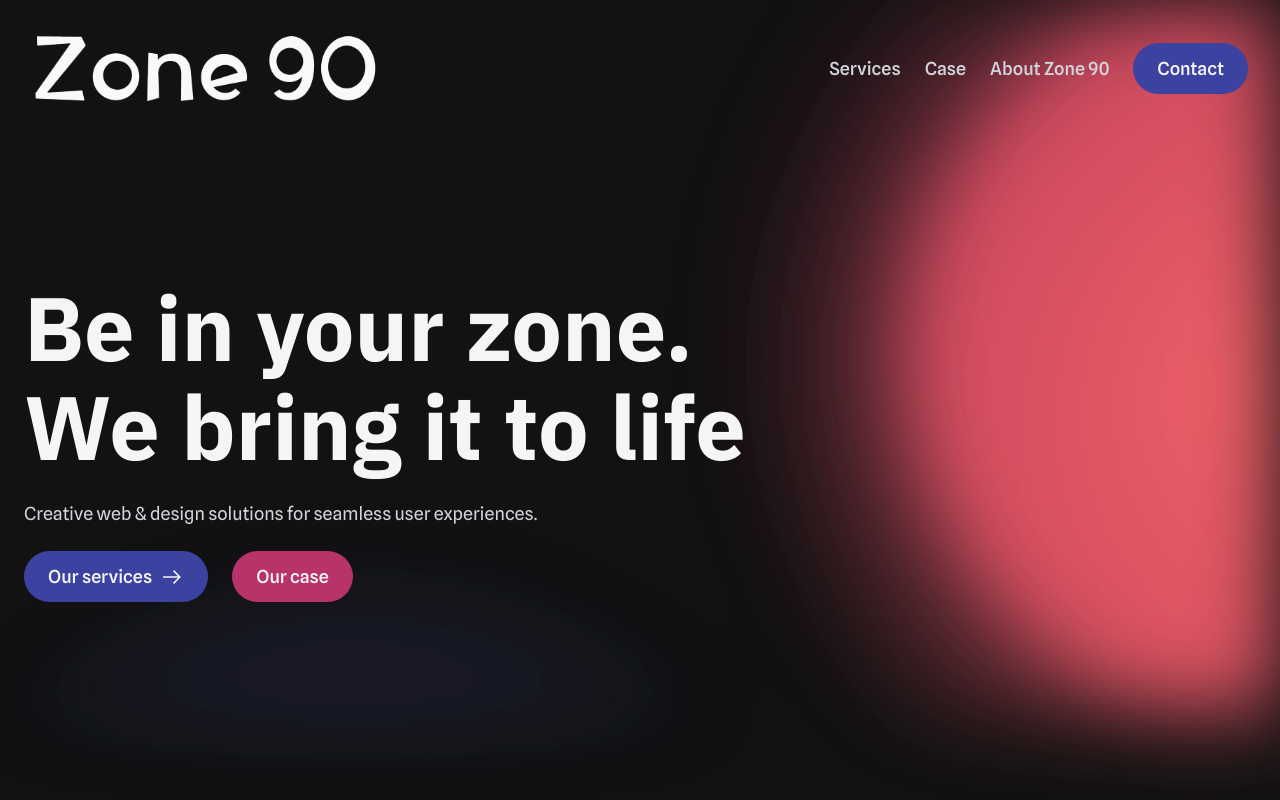
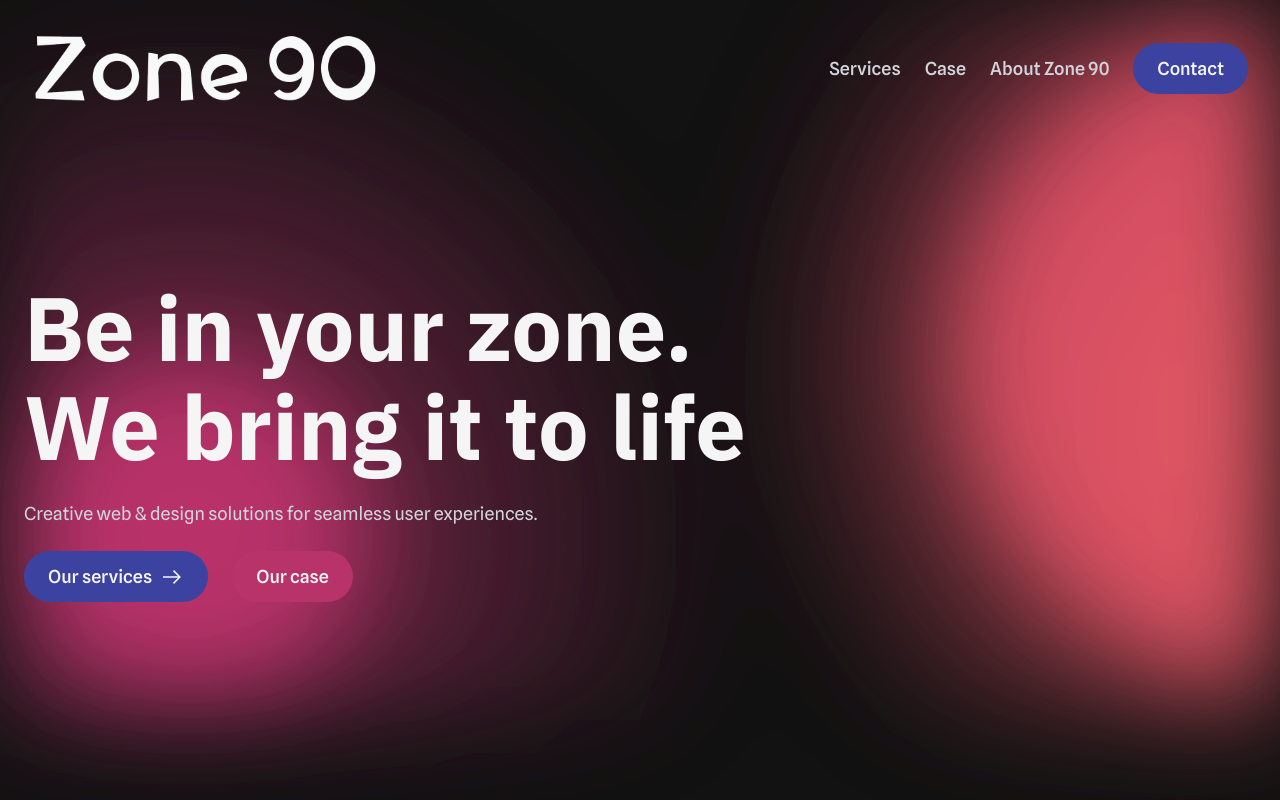
Before and after one commit to Marahkny/Marahs-portofolio, a Next.js app: page / in a window 1280 px wide. Shown: the top 800 px of the page. Built offline with nearby package versions, Linux system fonts and the light colour scheme.

Commit message:
update the header

```diff
--- a/src/app/Componenet/grad.css
+++ b/src/app/Componenet/grad.css
@@ -47,7 +47,23 @@
       transform: translateX(-30%) translateY(100%);
     }
   }
-
+  @keyframes moveElliptical {
+  0% {
+    transform: translateX(0%) translateY(0%);
+  }
+  25% {
+    transform: translateX(10%) translateY(30%);
+  }
+  50% {
+    transform: translateX(20%) translateY(10%);
+  }
+  75% {
+    transform: translateX(5%) translateY(40%);
+  }
+  100% {
+    transform: translateX(0%) translateY(0%);
+  }
+}
 
   .gradientet-back {
     width: 100vw;
@@ -97,7 +113,15 @@
     animation: moveFromTopBalanced 20s ease infinite;
   }
 
-
+  .footer-g2 {
+  position: absolute;
+  width: var(--circle-size);
+  height: var(--circle-size);
+  top: calc(90% - var(--circle-size) / 2);
+  left: calc(100% - var(--circle-size) / 2);
+  background: radial-gradient(circle at center, rgba(var(--color2), 0.7) 0, rgba(var(--color2), 0) 50%);
+  animation: moveElliptical 20s ease-in-out infinite;
+}
 
   .footer-g4 {
     background: radial-gradient(circle at center, rgba(var(--color4), 0.6) 0, rgba(var(--color4), 0) 50%);
--- a/src/app/Home/bubble.css
+++ b/src/app/Home/bubble.css
@@ -14,11 +14,24 @@
 
 
 
-@keyframes moveInCircle {
-  0% { transform: rotate(0deg); }
-  50% { transform: rotate(180deg); }
-  70% { transform: rotate(340deg); }
+@keyframes moveElliptical {
+  0% {
+    transform: translateX(0%) translateY(0%);
+  }
+  25% {
+    transform: translateX(10%) translateY(30%);
+  }
+  50% {
+    transform: translateX(20%) translateY(10%);
+  }
+  75% {
+    transform: translateX(5%) translateY(40%);
+  }
+  100% {
+    transform: translateX(0%) translateY(0%);
+  }
 }
+
 
 @keyframes moveVertical {
   0% { transform: translateY(20%); }
@@ -64,7 +77,7 @@
 }
 
 .gradients-container {
-  filter: url(#goo) blur(40px);
+  filter: url(#goo) blur(50px);
   width: 100%;
   height: 100%;
   position: absolute;
@@ -84,11 +97,21 @@
 }
 
 .g1 {
-  background: radial-gradient(circle at center, rgba(var(--color1), 0.9) 0, rgba(var(--color1), 0) 50%);
+  background: radial-gradient(circle at center, rgba(var(--color1), 0.7) 0, rgba(var(--color1), 0) 50%);
   animation: moveVertical 30s ease infinite;
 }
+.g2 {
+  position: absolute;
+  width: var(--circle-size);
+  height: var(--circle-size);
+  top: calc(20% - var(--circle-size) / 2);
+  right: calc(100% - var(--circle-size) / 2);
+  background: radial-gradient(circle at center, rgba(var(--color2), 0.7) 0, rgba(var(--color2), 0) 50%);
+  animation: moveElliptical 20s ease-in-out infinite;
+}
+
 .g3 {
-  background: radial-gradient(circle at center, rgba(var(--color3), 0.9) 0, rgba(var(--color3), 0) 50%);
+  background: radial-gradient(circle at center, rgba(var(--color3), 0.7) 0, rgba(var(--color3), 0) 50%);
   transform-origin: calc(70% - 400px);
   animation: moveFromTopBalanced 40s ease infinite;
 }
@@ -96,13 +119,13 @@
 
 
 .g4 {
-  background: radial-gradient(circle at center, rgba(var(--color4), 0.9) 0, rgba(var(--color4), 0) 50%);
+  background: radial-gradient(circle at center, rgba(var(--color4), 0.7) 0, rgba(var(--color4), 0) 50%);
   transform-origin: calc(20% - 600px);
   animation: moveFromTopBalanced 30s ease infinite;
 }
 
 .g5 {
-  background: radial-gradient(circle at center, rgba(var(--color5), 0.9) 0, rgba(var(--color5), 0) 50%);
+  background: radial-gradient(circle at center, rgba(var(--color5), 0.7) 0, rgba(var(--color5), 0) 50%);
   transform-origin: calc(50% - 800px) calc(50% + 200px);
   animation: moveInCircle 40s ease infinite;
 }
```
